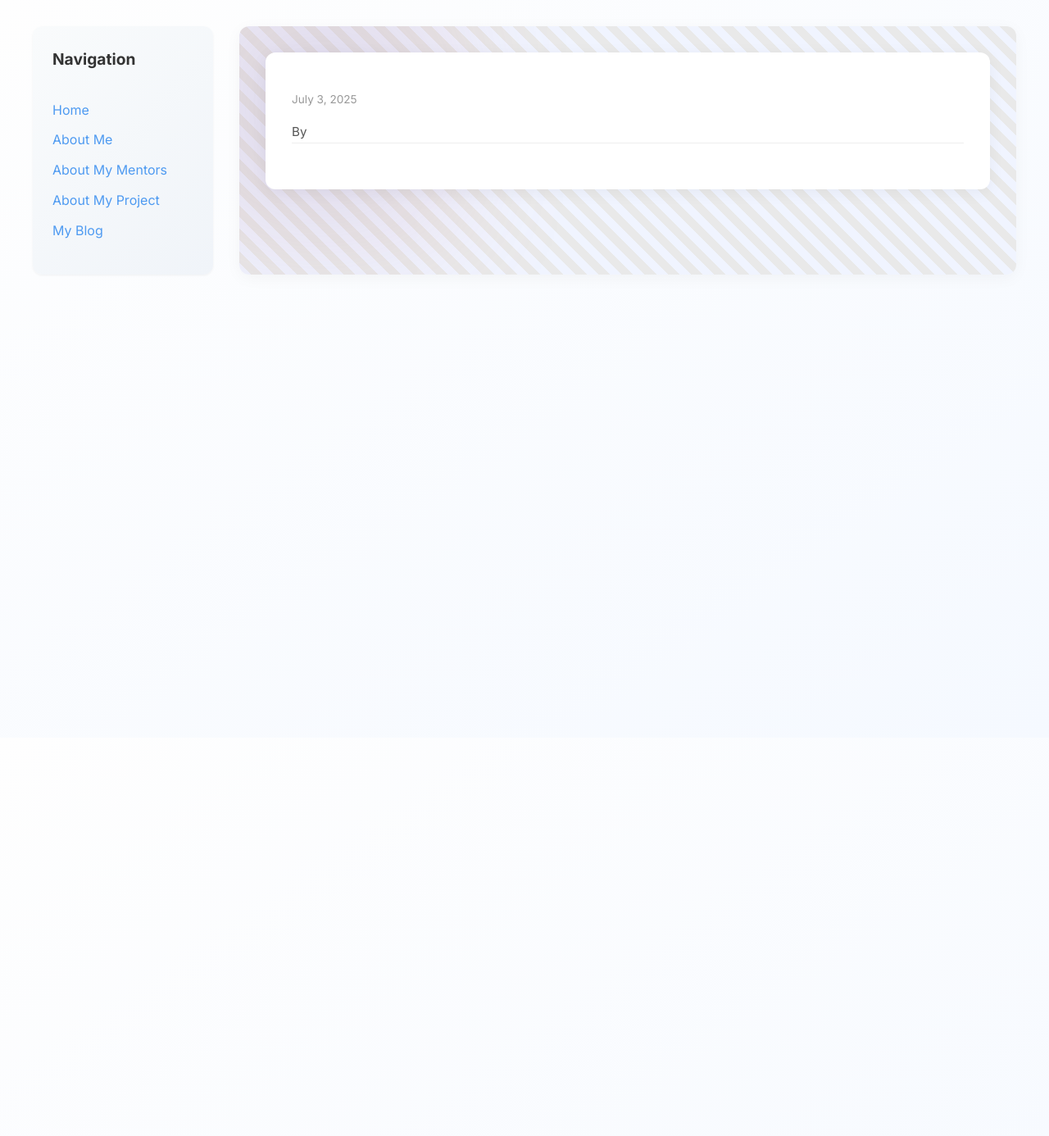
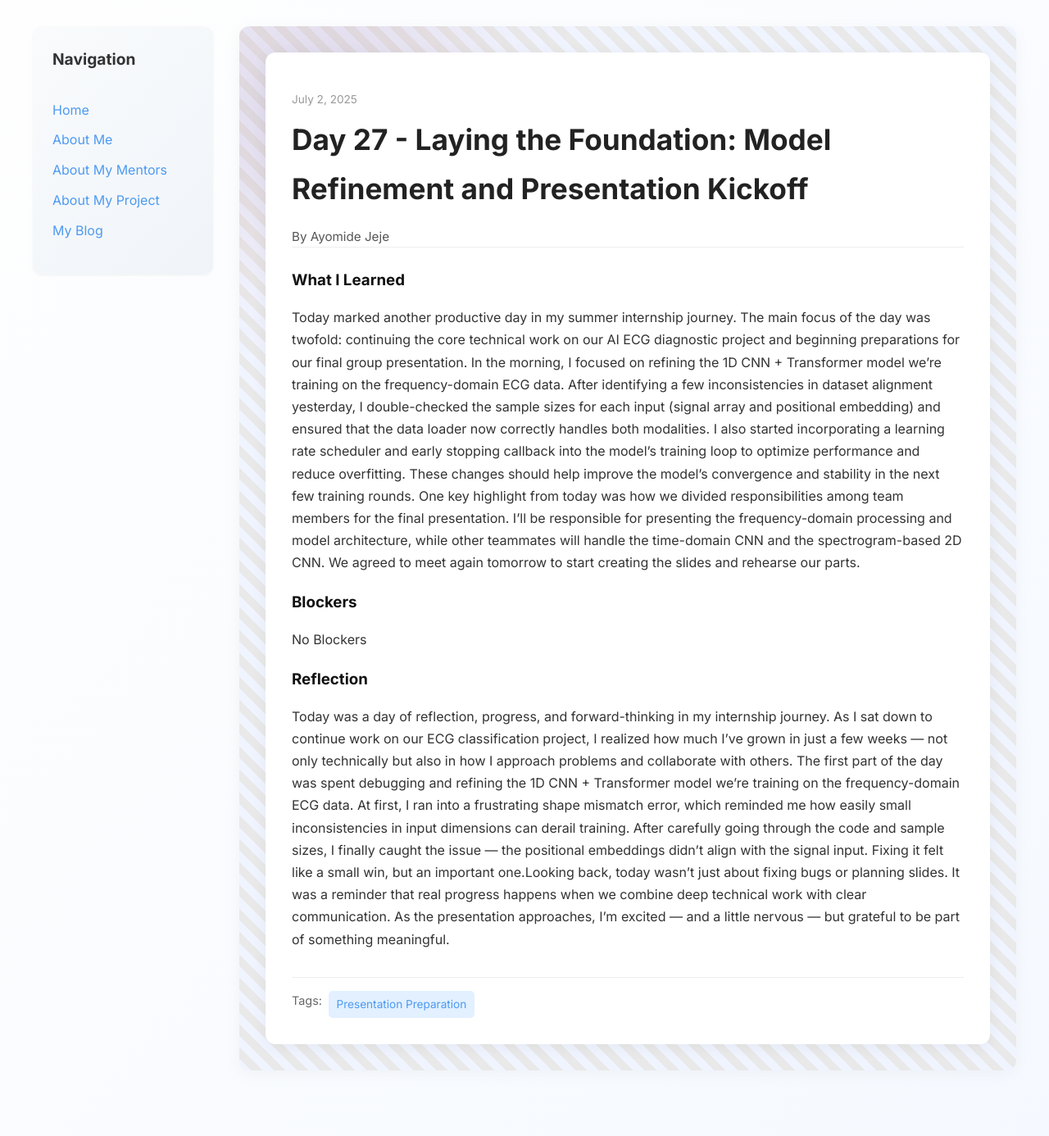
Before and after one commit to Jeje0001/Jeje0001.github.io, a Jekyll site: the page built from _posts/2025-07-03-day-28.md, in a window 1280 px wide. Shown: the whole page at 82% size. Built offline with Jekyll 4.4.1, drawn with Linux system fonts in a browser that asks for light colours; our own code applies the rules of GitHub Pages for plain Markdown files; before the commit the page ends 900 px from its top, so only the background shows below that.

Commit message:
Update 2025-07-03-day-28.md

```diff
--- a/_posts/2025-07-03-day-28.md
+++ b/_posts/2025-07-03-day-28.md
@@ -1,18 +1,22 @@
 ---
 layout: post
-title: "Day 28 - Presenting ECGNet to the Research Team"
-date: 2025-07-03
+title: "Day 27 - Laying the Foundation: Model Refinement and Presentation Kickoff"
+date: 2025-07-02
 author: Ayomide Jeje
-permalink: /day28.html
+permalink: /day27.html
 tags: ["Presentation Preparation"]
 
 what_i_learned: |
-  Today marked a major milestone in my internship journey — our project presentation day. I had the opportunity to present several key slides from our team’s work, including the Project Summary, Expected Outcomes, Progress Update, Preliminary Data Findings, and two demos showcasing our results from both datasets. During my presentation, I explained the core goal of our ECGNet system, walked through our data pipeline, and discussed how we trained deep learning models like the 1D CNN and 1D CNN + Transformer. I also explained the significance of our confusion matrix and how we measured model performance using time and frequency domain inputs. I felt nervous initially, but once I started speaking, I gained confidence and was able to clearly communicate our progress and challenges. Presenting today helped me realize how far we’ve come as a team — from raw ECG data to building working AI models with meaningful clinical potential. It was a proud and reflective moment, and I’m looking forward to what we achieve next.
+ Today marked another productive day in my summer internship journey. The main focus of the day was twofold: continuing the core technical work on our AI ECG diagnostic project and beginning preparations for our final group presentation. In the morning, I focused on refining the 1D CNN + Transformer model we’re training on the frequency-domain ECG data. After identifying a few inconsistencies in dataset alignment yesterday, I double-checked the sample sizes for each input (signal array and positional embedding) and ensured that the data loader now correctly handles both modalities. I also started incorporating a learning rate scheduler and early stopping callback into the model’s training loop to optimize performance and reduce overfitting. These changes should help improve the model’s convergence and stability in the next few training rounds. One key highlight from today was how we divided responsibilities among team members for the final presentation. I’ll be responsible for presenting the frequency-domain processing and model architecture, while other teammates will handle the time-domain CNN and the spectrogram-based 2D CNN. We agreed to meet again tomorrow to start creating the slides and rehearse our parts.
+
+
 
 blockers: |
   No Blockers
+reflection: |
+   Today was a day of reflection, progress, and forward-thinking in my internship journey. As I sat down to continue work on our ECG classification project, I realized how much I’ve grown in just a few weeks — not only technically but also in how I approach problems and collaborate with others. The first part of the day was spent debugging and refining the 1D CNN + Transformer model we’re training on the frequency-domain ECG data. At first, I ran into a frustrating shape mismatch error, which reminded me how easily small inconsistencies in input dimensions can derail training. After carefully going through the code and sample sizes, I finally caught the issue — the positional embeddings didn’t align with the signal input. Fixing it felt like a small win, but an important one.Looking back, today wasn’t just about fixing bugs or planning slides. It was a reminder that real progress happens when we combine deep technical work with clear communication. As the presentation approaches, I’m excited — and a little nervous — but grateful to be part of something meaningful.
 
-reflection: |
-  Today was a major turning point in my internship — presentation day. After weeks of data cleaning, model development, and iteration, I finally had the chance to stand in front of the team and present our project, ECGNet. I was responsible for several key parts of the presentation: the project summary, expected outcomes, progress update, preliminary findings, and the demo results from our two datasets. Preparing for these slides pushed me to really understand the work we’ve done — not just technically, but also in terms of impact.
-When the moment came to speak, I felt nervous. My heart was racing and for a brief second, I worried I might forget something. But once I started, the words began to flow. Explaining how we used time-domain and frequency-domain data, why we chose 1D CNNs and Transformers, and how we evaluated our models with confusion matrices helped me realize how much I’ve actually learned. I even answered some challenging questions. Looking back, today was more than just a presentation. It was a reflection of growth, both technical and personal. I communicated complex ideas to an audience, handled nerves, and proved to myself that I belong in this space.
+
+
+
 ---
```
